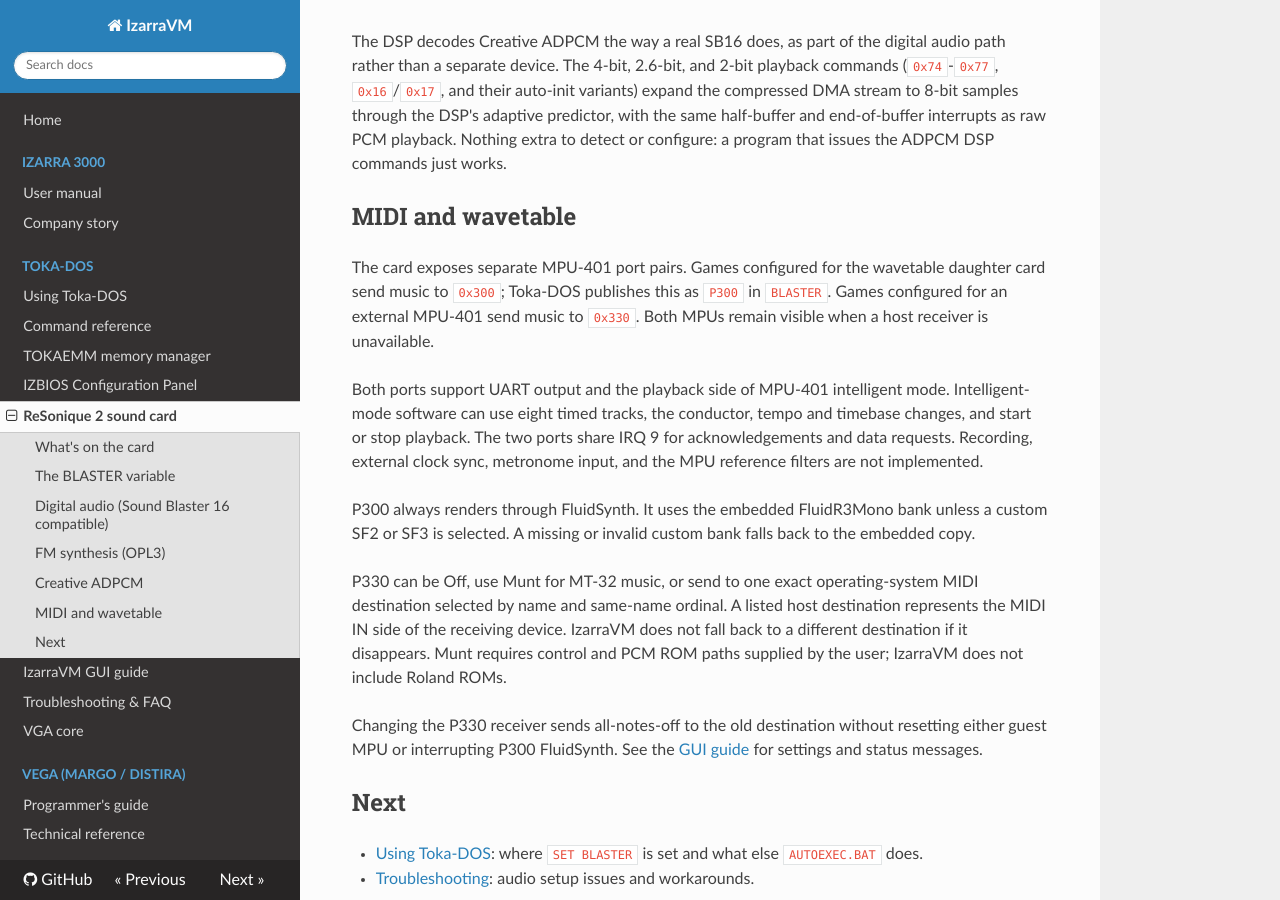
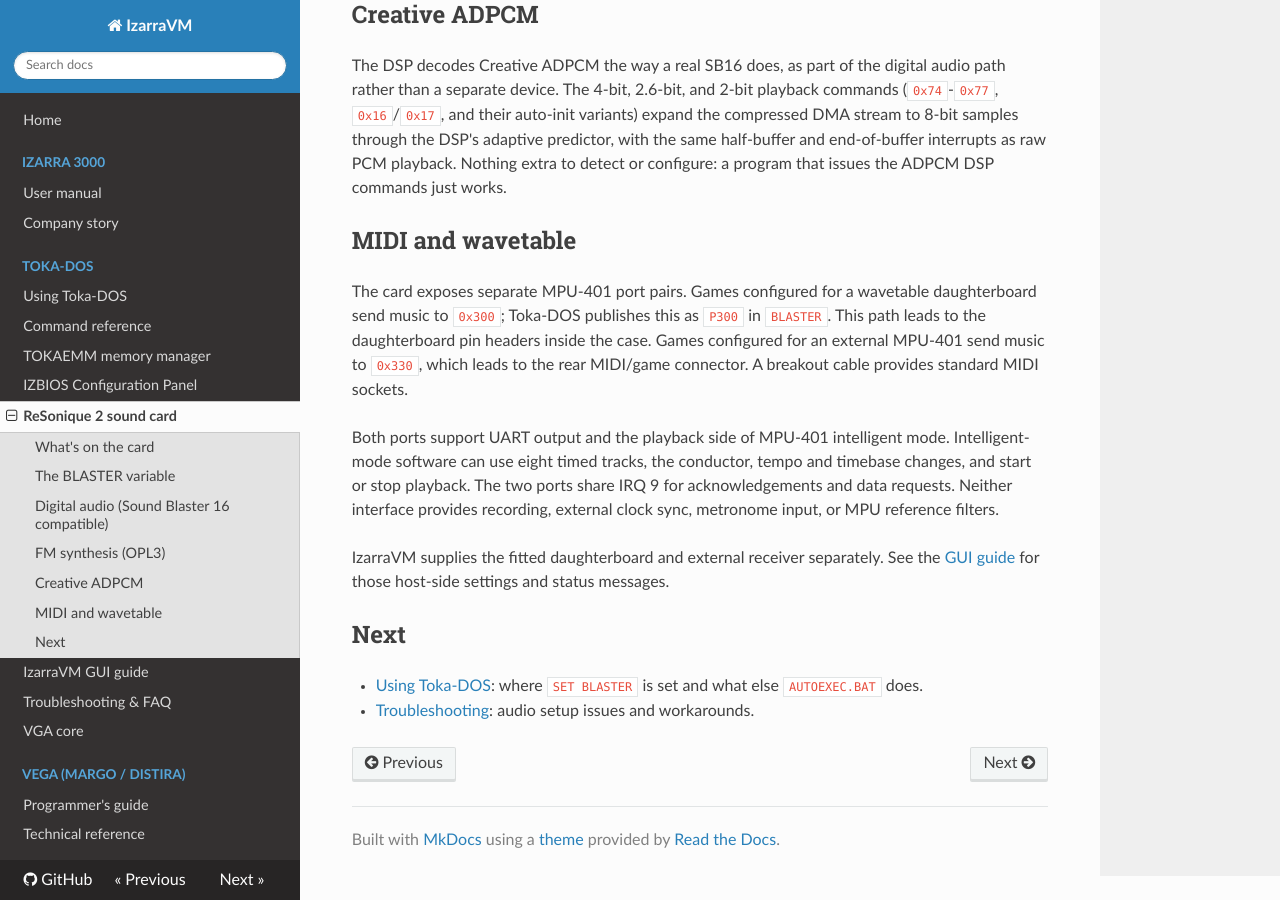
Before and after one commit to vorvek/IzarraVM, an MkDocs documentation site: the page built from docs/resonique2/manual.md, in a window 1280 px wide and 900 px high, scrolled down 1273 px. Built offline with MkDocs 1.6.1, drawn with Linux system fonts in a browser that asks for light colours; nearby versions of some CDN libraries; some of the changed text lies outside the part shown.

Commit message:
Clarify ReSonique MIDI hardware

```diff
--- a/docs/resonique2/manual.md
+++ b/docs/resonique2/manual.md
@@ -11,13 +11,13 @@ card.
 | --- | --- | --- | --- | --- |
 | Digital audio | Sound Blaster 16 / CT1745 mixer | `0x220` | 5 | 8-bit: 1, 16-bit: 5 |
 | FM synthesis | OPL3 (Yamaha YMF262) | `0x388` | n/a | n/a |
-| Wavetable MIDI output | MPU-401 | `0x300` | 9 | n/a |
-| External MIDI output | MPU-401 | `0x330` | 9 | n/a |
+| Wavetable daughterboard header | MPU-401 | `0x300` | 9 | n/a |
+| Rear MIDI/game port | MPU-401 | `0x330` | 9 | n/a |
 
 The digital and FM sections use their standard, fixed Sound Blaster and
-AdLib addresses. ReSonique 2 assigns separate fixed ports to its wavetable
-daughter card and its external MIDI connection, so software can select either
-path explicitly.
+AdLib addresses. ReSonique 2 assigns separate fixed ports to its internal
+wavetable header and rear MIDI connection, so software can select either path
+explicitly. The rear 15-pin connector also carries the usual joystick signals.
 
 ## The BLASTER variable
 
@@ -61,32 +61,21 @@ program that issues the ADPCM DSP commands just works.
 
 ## MIDI and wavetable
 
-The card exposes separate MPU-401 port pairs. Games configured for the
-wavetable daughter card send music to `0x300`; Toka-DOS publishes this as
-`P300` in `BLASTER`. Games configured for an external MPU-401 send music to
-`0x330`. Both MPUs remain visible when a host receiver is unavailable.
+The card exposes separate MPU-401 port pairs. Games configured for a wavetable
+daughterboard send music to `0x300`; Toka-DOS publishes this as `P300` in
+`BLASTER`. This path leads to the daughterboard pin headers inside the case.
+Games configured for an external MPU-401 send music to `0x330`, which leads to
+the rear MIDI/game connector. A breakout cable provides standard MIDI sockets.
 
 Both ports support UART output and the playback side of MPU-401 intelligent
 mode. Intelligent-mode software can use eight timed tracks, the conductor,
 tempo and timebase changes, and start or stop playback. The two ports share
-IRQ 9 for acknowledgements and data requests. Recording, external clock sync,
-metronome input, and the MPU reference filters are not implemented.
+IRQ 9 for acknowledgements and data requests. Neither interface provides
+recording, external clock sync, metronome input, or MPU reference filters.
 
-P300 always renders through FluidSynth. It uses the embedded FluidR3Mono bank
-unless a custom SF2 or SF3 is selected. A missing or invalid custom bank falls
-back to the embedded copy.
-
-P330 can be Off, use Munt for MT-32 music, or send to one exact operating-system
-MIDI destination selected by name and same-name ordinal. A listed host
-destination represents the MIDI IN side of the receiving device. IzarraVM does
-not fall back to a different destination if it disappears. Munt requires
-control and PCM ROM paths supplied by the user; IzarraVM does not include
-Roland ROMs.
-
-Changing the P330 receiver sends all-notes-off to the old destination without
-resetting either guest MPU or interrupting P300 FluidSynth. See the
-[GUI guide](../izarravm-gui/guide.md#the-config-modal) for settings and status
-messages.
+IzarraVM supplies the fitted daughterboard and external receiver separately.
+See the [GUI guide](../izarravm-gui/guide.md#the-config-modal) for those
+host-side settings and status messages.
 
 ## Next
 
```
Also changed, not shown: README.md (+3 -2 lines), docs/izarra-3000/user-manual.md (+2 -2 lines), docs/izarravm-gui/guide.md (+6 -4 lines), docs/troubleshooting.md (+6 -4 lines).
